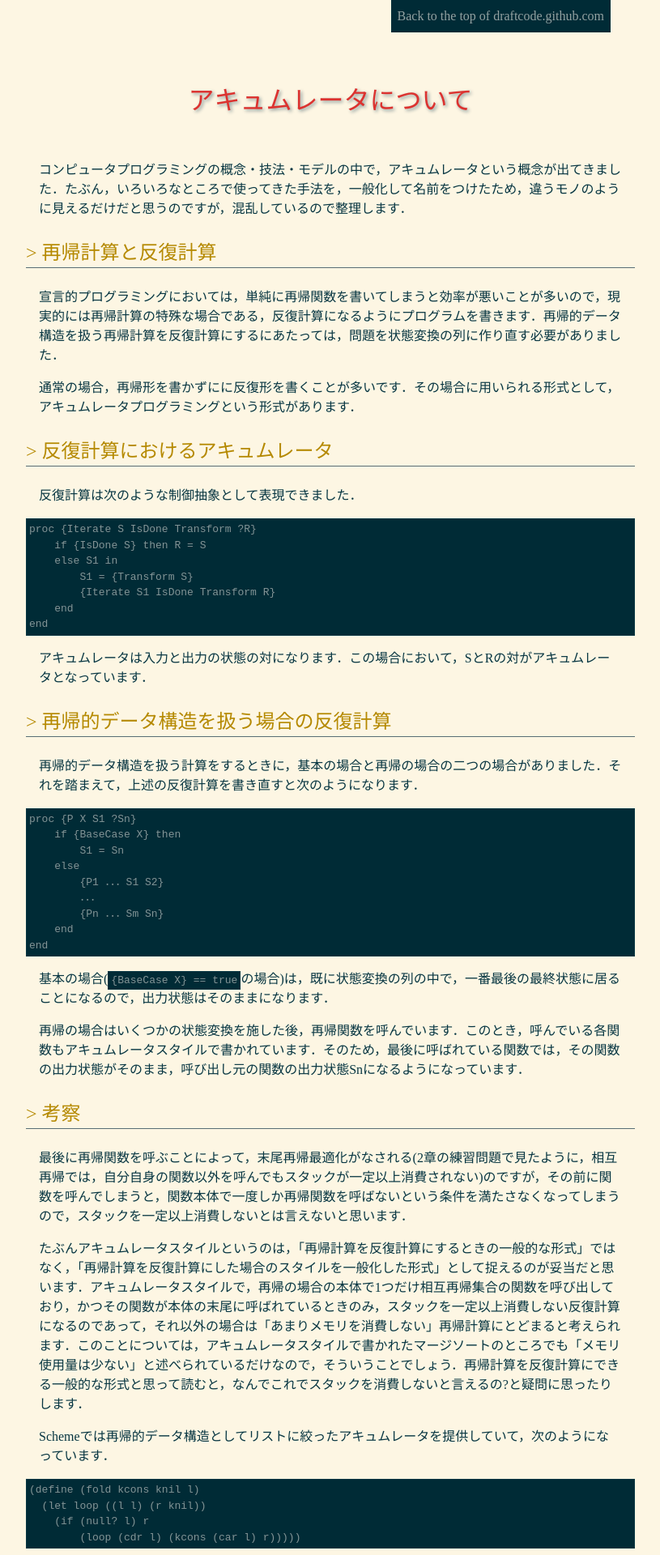
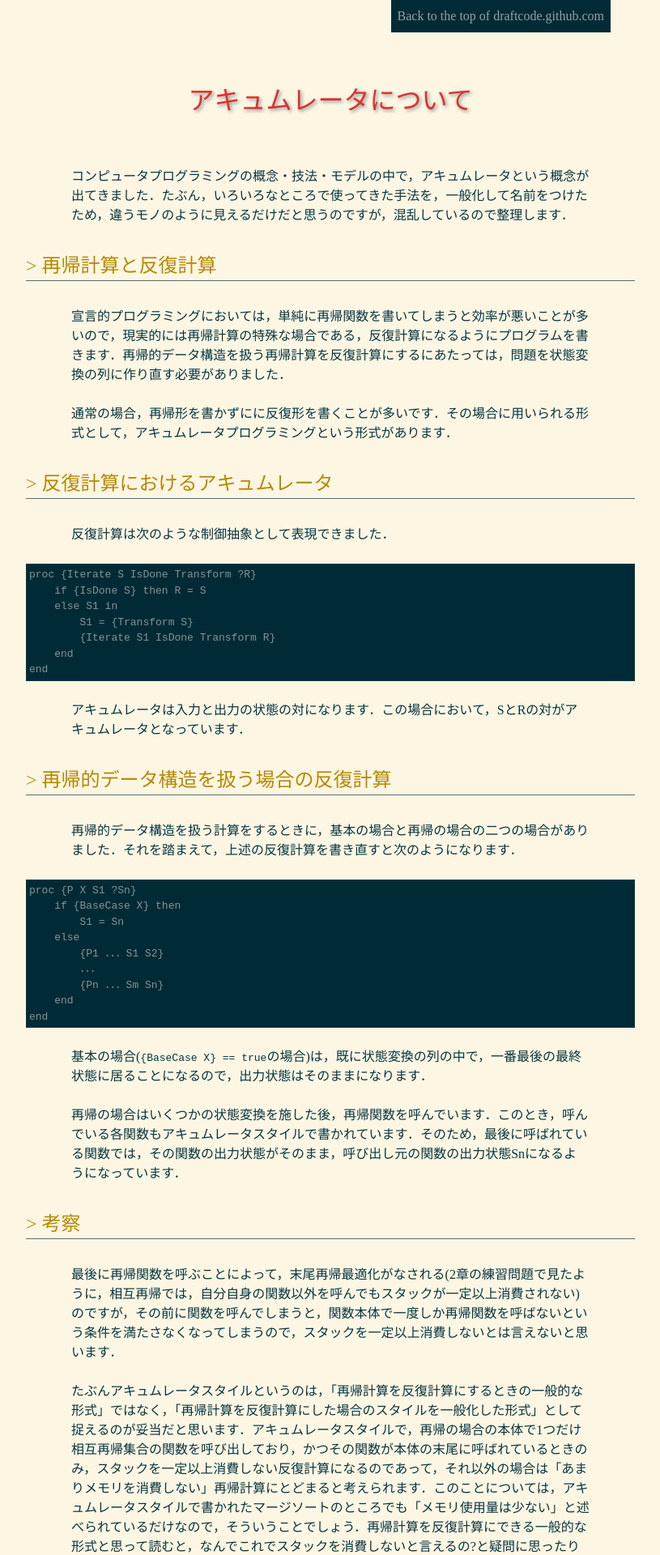
Before and after one commit to draftcode/draftcode.github.com, a Jekyll site: the page built from _posts/2010-09-09-accumulator_programming.markdown, in a window 1280 px wide. Shown: the top 1920 px of the page at 81% size, without its empty margins (232-1047 px from the left). Built offline with Jekyll 4.4.1, drawn with Linux system fonts in a browser that asks for light colours; some web fonts are replaced; Markdown is read by kramdown in place of the engine named in the settings; comment, search, counter and statistics services are not loaded.

Commit message:
Modify css.

```diff
--- a/css/style.css
+++ b/css/style.css
@@ -31,11 +31,11 @@ h3:before { content: ">> "; }
 
 #content * a:link, #content * a:visited { color: #b58900; }
 #content { margin-bottom: 50px; color: #073642; }
-#content > * { margin: 1em 0px; }
-#content > p { padding: 0px 1em; }
+#content > * { margin: 1em auto;  }
+#content > p { padding: 0.5em 0px; width: 40em; }
 #content > p + p { padding-top: 0px; margin-top: 0px; }
 #content > hr { border: #000 dashed 1px; }
-#content > p code, #content pre { background-color: #002b36; padding: 3px 3px; border: 1px solid #073642; color: #839496; }
+#content pre { background-color: #002b36; padding: 3px 3px; border: 1px solid #073642; color: #839496; }
 #content * li { list-style-position: inside; margin: 3px; }
 #content ul, #content ol {
     margin-left: 20px; padding: 0px 10px;
```
